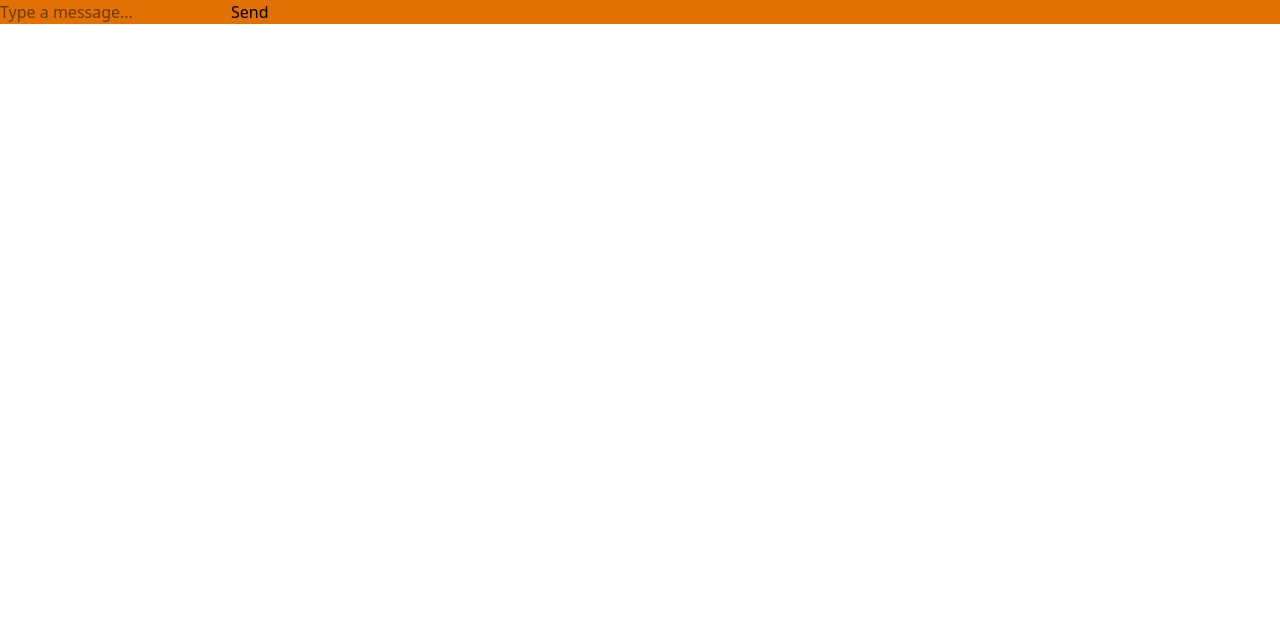
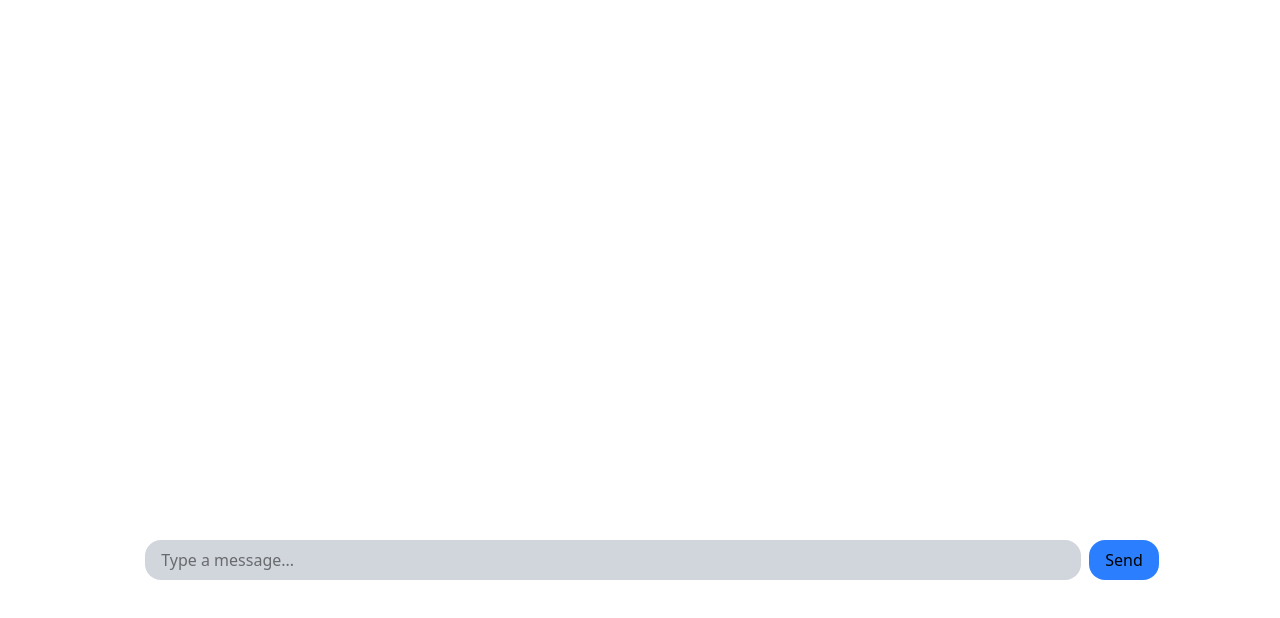
Before and after one commit to Sangamrai10/letsConnect, a React app: page / in a window 1280 px wide. Both pictures are taken after typing "Sample" into the empty fields and a click on the button "Start Chat". Shown: the top 618 px of the page. Built offline with nearby package versions, Linux system fonts and the light colour scheme; the HTML template or start-up script is replaced by a standard one.

Commit message:
designed ui

```diff
--- a/src/components/UsernameForm.jsx
+++ b/src/components/UsernameForm.jsx
@@ -14,15 +14,15 @@ export default function UsernameForm({ onSubmit }) {
   };
 
   return (
-    <form onSubmit={handleSubmit} className="username-form bg-cyan-800">
+    <form onSubmit={handleSubmit} className="username-form flex flex-col items-center h-44">
       <input
         type="text"
         placeholder="Enter your name"
         value={name}
         onChange={(e) => setName(e.target.value)}
-        className="input-name bg-blue-300"
+        className="input-name outline-0 border-b px-2"
       />
-      <button type="submit" className="btn-submit">Start Chat</button>
+      <button type="submit" className="btn-submit bg-amber-400 rounded-full px-4 mt-4">Start Chat</button>
     </form>
   );
 }
--- a/src/features/chat/ChatWindow.jsx
+++ b/src/features/chat/ChatWindow.jsx
@@ -26,20 +26,21 @@ export default function ChatWindow() {
   };
 
   return (
-    <div className="chat-window bg-amber-600">
-      <div className="messages">
+    <div className="chat-window container relative mx-auto p-4">
+      <div className="messages h-[500px] overflow-y-auto mb-16">
         {messages.map((msg) => (
           <Message key={msg.id} message={msg} />
         ))}
       </div>
-      <form onSubmit={handleSend} className="chat-input">
+      <form onSubmit={handleSend} className="chat-input absolute bottom-0 text-center w-full p-4 bg-white">
         <input
+        className="outline-none bg-gray-300 rounded-2xl p-2 px-4 w-3/4"
           type="text"
           placeholder="Type a message..."
           value={text}
           onChange={(e) => setText(e.target.value)}
         />
-        <button type="submit">Send</button>
+        <button type="submit" className="px-4 py-2 mx-2 bg-blue-500 rounded-2xl">Send</button>
       </form>
     </div>
   );
```
